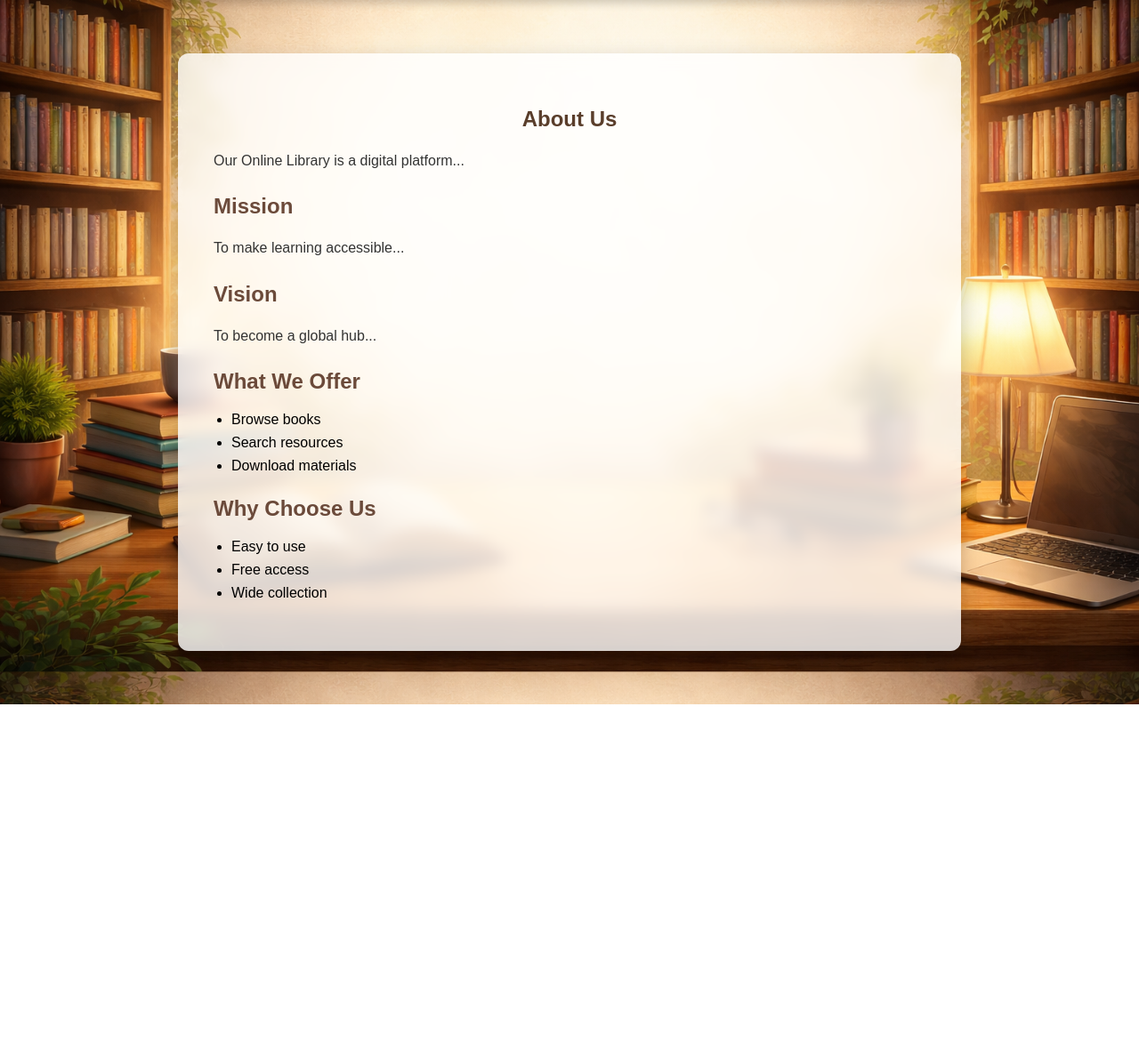
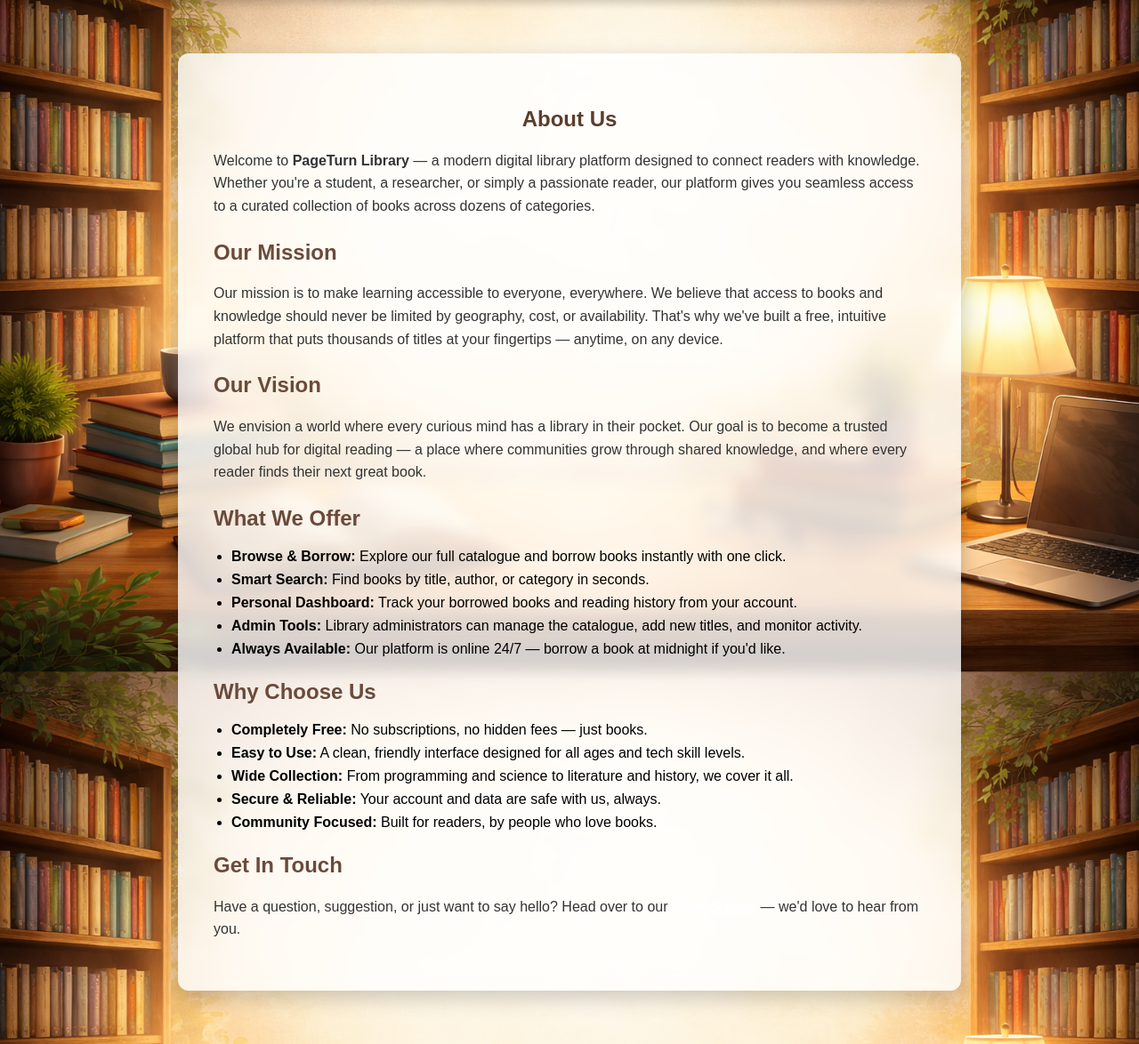
Before and after one commit to Nourhasann/online_library_website, a Django app: page /about/ in a window 1280 px wide. Shown: the part 98-1272 px from the top of the page at 89% size. Before the commit the page ends 890 px from the top, so only its background shows below. Run offline with Django 5.2, Linux system fonts and the light colour scheme.

Commit message:
Revise About Us section with detailed content

```diff
--- a/library/templates/library/about.html
+++ b/library/templates/library/about.html
@@ -4,22 +4,48 @@
 {% block content %}
 <section class="about">
     <h1>About Us</h1>
-    <p>Our Online Library is a digital platform...</p>
-    <h2>Mission</h2>
-    <p>To make learning accessible...</p>
-    <h2>Vision</h2>
-    <p>To become a global hub...</p>
+    <p>
+        Welcome to <strong>PageTurn Library</strong> — a modern digital library platform designed to connect
+        readers with knowledge. Whether you're a student, a researcher, or simply a passionate reader,
+        our platform gives you seamless access to a curated collection of books across dozens of categories.
+    </p>
+
+    <h2>Our Mission</h2>
+    <p>
+        Our mission is to make learning accessible to everyone, everywhere. We believe that access to
+        books and knowledge should never be limited by geography, cost, or availability. That's why we've
+        built a free, intuitive platform that puts thousands of titles at your fingertips — anytime, on any device.
+    </p>
+
+    <h2>Our Vision</h2>
+    <p>
+        We envision a world where every curious mind has a library in their pocket. Our goal is to become
+        a trusted global hub for digital reading — a place where communities grow through shared knowledge,
+        and where every reader finds their next great book.
+    </p>
+
     <h2>What We Offer</h2>
     <ul>
-        <li>Browse books</li>
-        <li>Search resources</li>
-        <li>Download materials</li>
+        <li><strong>Browse & Borrow:</strong> Explore our full catalogue and borrow books instantly with one click.</li>
+        <li><strong>Smart Search:</strong> Find books by title, author, or category in seconds.</li>
+        <li><strong>Personal Dashboard:</strong> Track your borrowed books and reading history from your account.</li>
+        <li><strong>Admin Tools:</strong> Library administrators can manage the catalogue, add new titles, and monitor activity.</li>
+        <li><strong>Always Available:</strong> Our platform is online 24/7 — borrow a book at midnight if you'd like.</li>
     </ul>
+
     <h2>Why Choose Us</h2>
     <ul>
-        <li>Easy to use</li>
-        <li>Free access</li>
-        <li>Wide collection</li>
+        <li><strong>Completely Free:</strong> No subscriptions, no hidden fees — just books.</li>
+        <li><strong>Easy to Use:</strong> A clean, friendly interface designed for all ages and tech skill levels.</li>
+        <li><strong>Wide Collection:</strong> From programming and science to literature and history, we cover it all.</li>
+        <li><strong>Secure & Reliable:</strong> Your account and data are safe with us, always.</li>
+        <li><strong>Community Focused:</strong> Built for readers, by people who love books.</li>
     </ul>
+
+    <h2>Get In Touch</h2>
+    <p>
+        Have a question, suggestion, or just want to say hello? Head over to our
+        <a href="{% url 'contact' %}">Contact page</a> — we'd love to hear from you.
+    </p>
 </section>
 {% endblock %}
```
